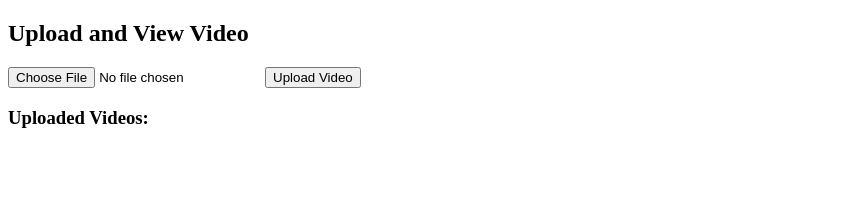
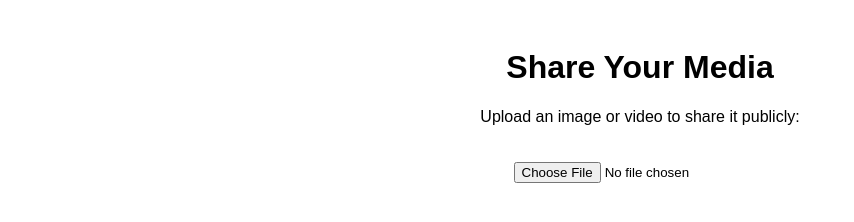
Before and after one commit to aswda6/7ajim, a plain HTML site: page index.html in a window 1280 px wide. Shown: the whole page, without its empty margins (0-854 px from the left). Drawn offline with Linux system fonts and the light colour scheme.

Commit message:
Update index.html

```diff
--- a/index.html
+++ b/index.html
@@ -3,71 +3,68 @@
 <head>
     <meta charset="UTF-8">
     <meta name="viewport" content="width=device-width, initial-scale=1.0">
-    <title>Video Upload</title>
+    <title>Public Media Sharing</title>
     <style>
-        .video-box {
-            display: flex;
-            flex-wrap: wrap;
-            gap: 10px;
+        body {
+            font-family: Arial, sans-serif;
+            text-align: center;
+            padding: 20px;
         }
-        .video-box video {
-            width: 320px;
-            height: 240px;
-            border: 2px solid #ccc;
+        input[type="file"] {
+            margin: 10px;
+            padding: 10px;
+        }
+        .media-container {
+            margin-top: 20px;
+        }
+        .media-item {
+            margin-bottom: 20px;
+        }
+        video, img {
+            max-width: 100%;
+            height: auto;
         }
     </style>
 </head>
 <body>
+    <h1>Share Your Media</h1>
+    <p>Upload an image or video to share it publicly:</p>
 
-    <h2>Upload and View Video</h2>
+    <!-- File Upload Form -->
+    <input type="file" id="mediaInput" accept="image/*, video/*" onchange="displayMedia()" />
 
-    <!-- Video Upload Form -->
-    <input type="file" id="videoInput" accept="video/*">
-    <button onclick="uploadVideo()">Upload Video</button>
-
-    <h3>Uploaded Videos:</h3>
-    <div id="videoBox" class="video-box">
-        <!-- Uploaded videos will appear here -->
+    <div class="media-container" id="mediaContainer">
+        <!-- Uploaded media will appear here -->
     </div>
 
     <script>
-        function uploadVideo() {
-            // Get the file input element
-            const fileInput = document.getElementById("videoInput");
-            const videoBox = document.getElementById("videoBox");
+        function displayMedia() {
+            const mediaInput = document.getElementById('mediaInput');
+            const mediaContainer = document.getElementById('mediaContainer');
+            const file = mediaInput.files[0];
 
-            // Get the file from the input
-            const videoFile = fileInput.files[0];
+            if (file) {
+                const mediaUrl = URL.createObjectURL(file);
+                let mediaElement;
 
-            // Check if a file is selected
-            if (videoFile) {
-                // Create a video element
-                const videoElement = document.createElement("video");
-                videoElement.setAttribute("width", "320");
-                videoElement.setAttribute("height", "240");
-                videoElement.setAttribute("controls", "true");
+                // Check if it's an image or video
+                if (file.type.startsWith('image/')) {
+                    mediaElement = document.createElement('img');
+                    mediaElement.src = mediaUrl;
+                    mediaElement.alt = 'Uploaded Image';
+                } else if (file.type.startsWith('video/')) {
+                    mediaElement = document.createElement('video');
+                    mediaElement.controls = true;
+                    mediaElement.src = mediaUrl;
+                }
 
-                // Create a URL for the video file
-                const videoURL = URL.createObjectURL(videoFile);
-
-                // Set the source of the video
-                const sourceElement = document.createElement("source");
-                sourceElement.setAttribute("src", videoURL);
-                sourceElement.setAttribute("type", "video/mp4");
-
-                // Append the source to the video element
-                videoElement.appendChild(sourceElement);
-
-                // Add the video element to the video box
-                videoBox.appendChild(videoElement);
-
-                // Clear the file input
-                fileInput.value = '';
-            } else {
-                alert("Please select a video file to upload.");
+                // Add the uploaded media to the page
+                const mediaDiv = document.createElement('div');
+                mediaDiv.classList.add('media-item');
+                mediaDiv.appendChild(mediaElement);
+                mediaContainer.appendChild(mediaDiv);
             }
         }
     </script>
-
 </body>
 </html>
```
